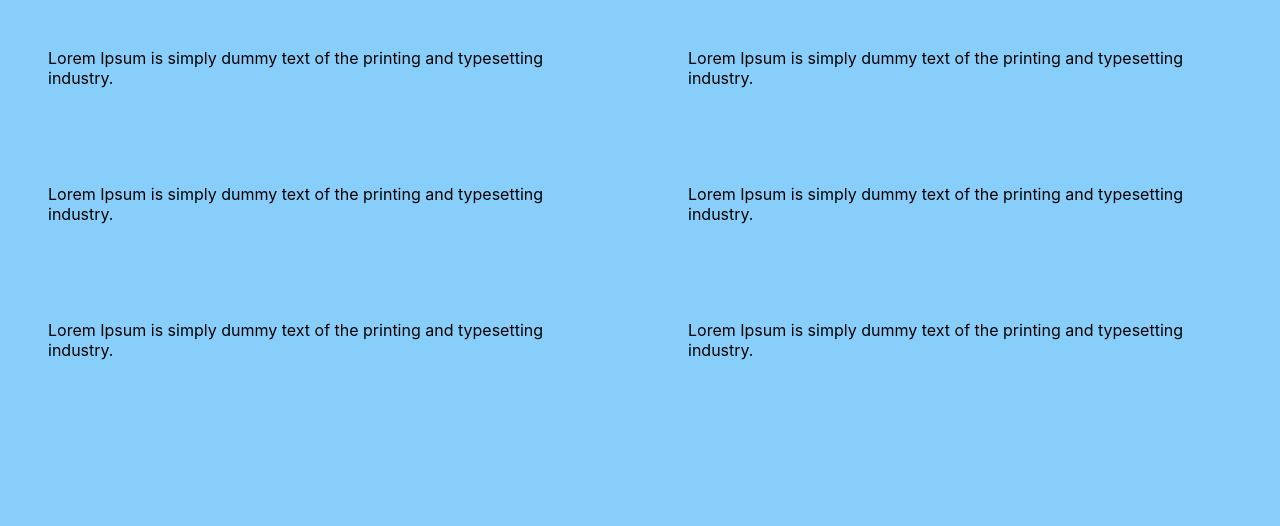
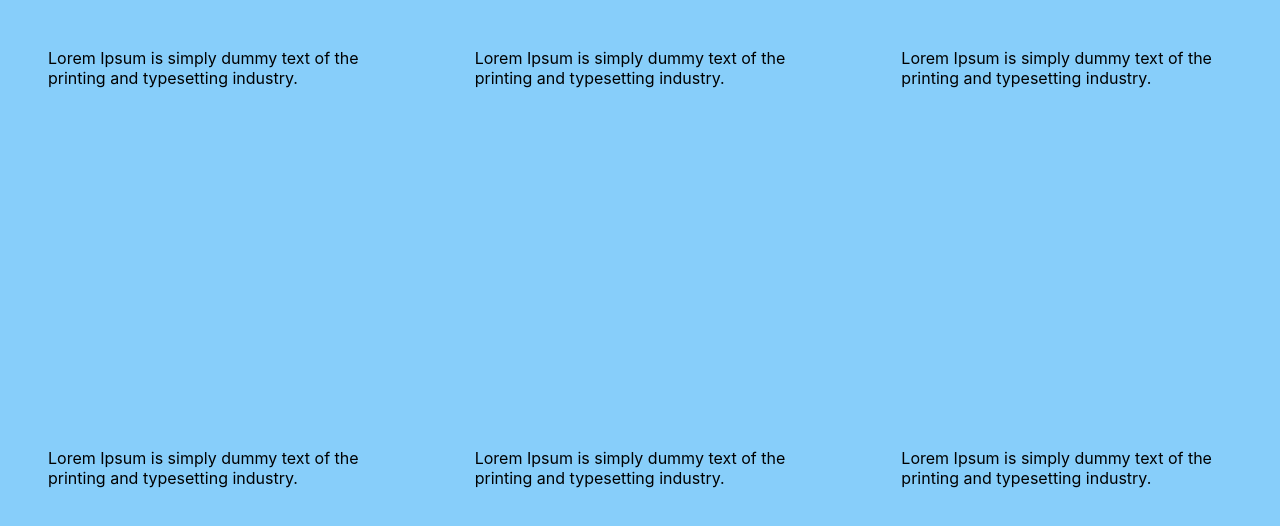
Before and after one commit to jigargosar/overlay-scroll-test, a React (Create React App) app: page / in a window 1280 px wide. Shown: the top 526 px of the page. Built offline with nearby package versions, Linux system fonts and the light colour scheme.

Commit message:
bug: zoom out not working

```diff
--- a/src/App.css
+++ b/src/App.css
@@ -35,6 +35,7 @@ body {
 
 .App {
   display: flex;
+  flex-direction: column;
 
   height: 100%;
   /*font-size: 0.5rem;*/
@@ -43,8 +44,9 @@ body {
   background-color: lightskyblue;
 }
 
-.App-column {
+.App-section {
   flex: 1 1 auto;
+  display: flex;
 }
 
 .App-content {
--- a/src/App.js
+++ b/src/App.js
@@ -19,7 +19,7 @@ class App extends Component {
         </div>
 
         <div className={'App'}>
-          <div className="App-column">
+          <div className="App-section">
             <div className={'App-content'} onClick={openModal}>
               {dummyContentSmall}
             </div>
@@ -30,7 +30,7 @@ class App extends Component {
               {dummyContentSmall}
             </div>
           </div>
-          <div className="App-column">
+          <div className="App-section">
             <div className={'App-content'} onClick={openModal}>
               {dummyContentSmall}
             </div>
```
